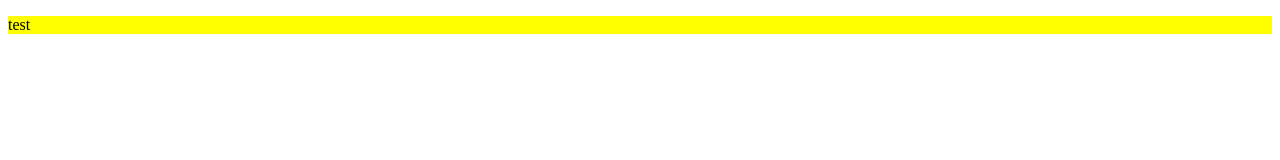
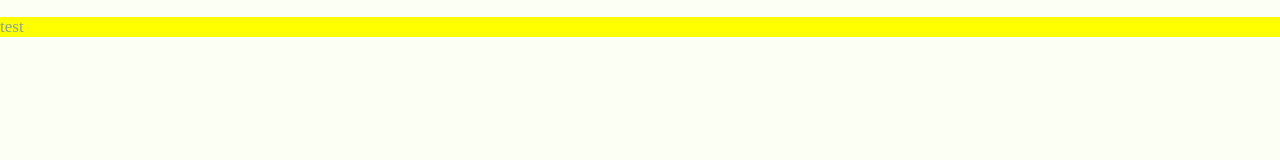
Before and after one commit to eugeneZolotarenko/hot-hatches, a React (Create React App) app: page / in a window 1280 px wide. Shown: the top 160 px of the page. Built offline with nearby package versions, Linux system fonts and the light colour scheme.

Commit message:
Reverting sreateGlobalStyle && setting up theming

```diff
--- a/src/App.js
+++ b/src/App.js
@@ -1,12 +1,45 @@
 import React from 'react';
 
+import { ThemeProvider, createGlobalStyle } from 'styled-components';
 import Router from './Router';
+
+const theme = {
+  grey: "#C1C4C3",
+  olive: "#8BA390",
+  bigRadius: "30px",
+  smallRadius: "10px",
+  maxWidth: "1210px",
+};
+
+const GlobalStyle = createGlobalStyle`
+  html {
+    font-family: Montserrat;
+    box-sizing: border-box;
+    font-size: 10px;
+    min-width: 320px;
+  };
+  *, *:before, *:after{
+    box-sizing: border-box;
+  };
+  body {
+    padding: 0;
+    margin: 0;
+    font-size: 1.7rem;
+    background: #FCFFF3;
+  };
+  a{
+    text-decoration: none;
+  }
+`
 
 function App() {
   return (
-    <div className="App">
-      <Router/>
-    </div>
+    <ThemeProvider theme={theme}>
+      <div className="App">
+        <GlobalStyle />
+        <Router/>
+      </div>
+    </ThemeProvider>
   );
 }
 
--- a/src/pages/Main/Main.jsx
+++ b/src/pages/Main/Main.jsx
@@ -1,10 +1,13 @@
 import React from 'react'
 
-import MainHeader from '../../components/MainHeader'
+import MainHeader from '../../components/MainHeader';
+import MainStyle from './MainStyle';
 
 const Main = () => {
     return (
-        <MainHeader/>
+        <MainStyle>
+            <MainHeader/>
+        </MainStyle>
     )
 }
 
--- a/src/pages/Main/MainStyle.js
+++ b/src/pages/Main/MainStyle.js
@@ -0,0 +1,9 @@
+import styled from "styled-components";
+
+const MainStyle = styled.section`
+    color: ${props => props.theme.olive};
+    height: 100%;
+    width: 100%;
+`
+
+export default MainStyle
```
Also changed, not shown: 1 other file (tests, documents, lock files or other folders).
